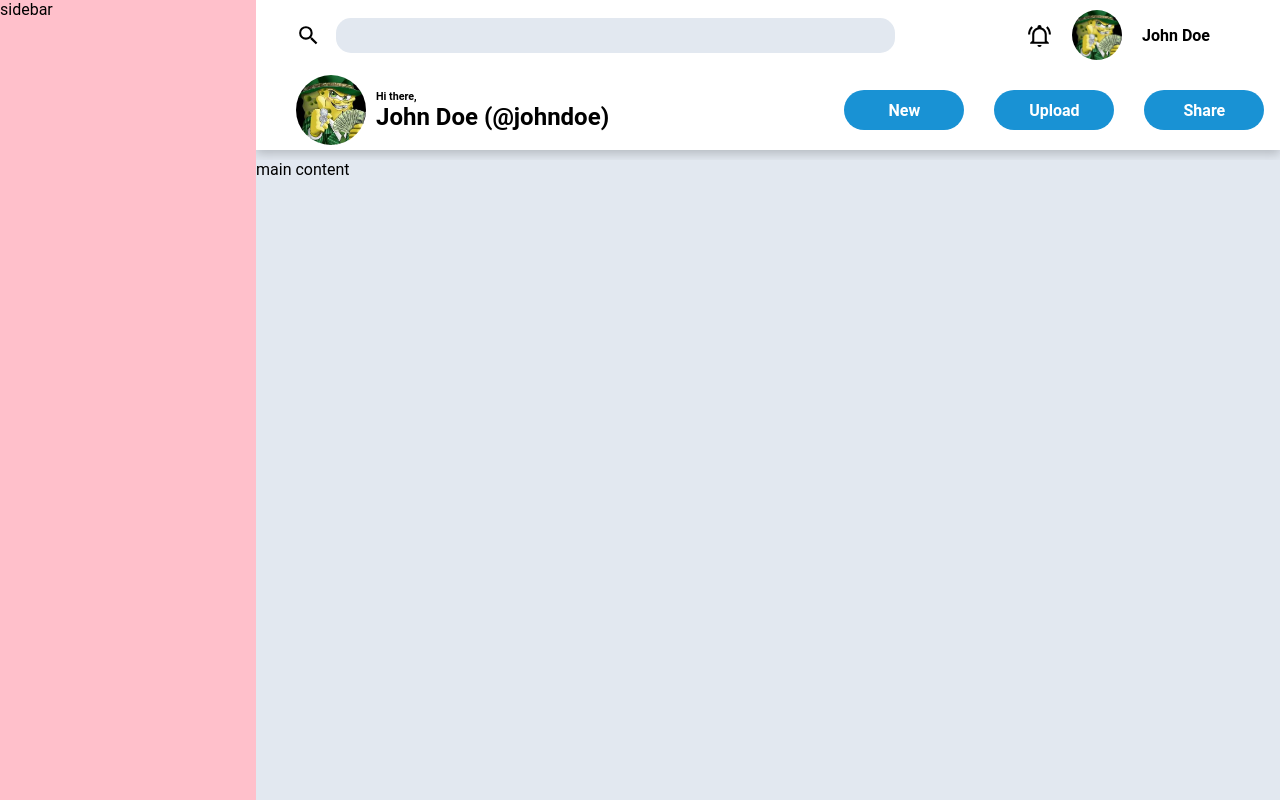
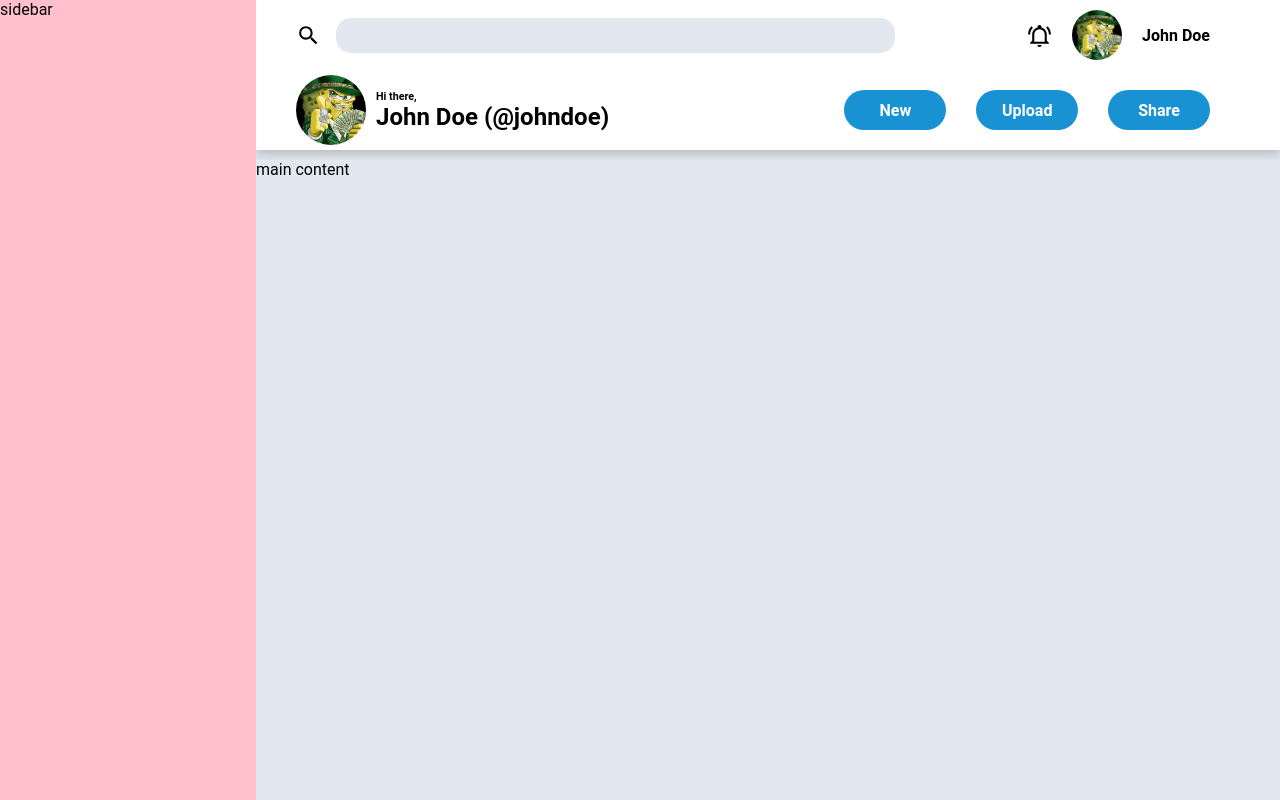
Before and after one commit to JemKeHU/admin-dashboard228, a plain HTML site: page index.html in a window 1280 px wide. Drawn offline with Linux system fonts and the light colour scheme.

Commit message:
fix button width issue

```diff
--- a/style.css
+++ b/style.css
@@ -94,6 +94,7 @@
     display: grid;
     grid-template-columns: 60% 40%;
     align-items: center;
+    justify-content: space-between;
 }
 
 .account-info {
@@ -105,14 +106,13 @@
 
 .button-container {
     display: grid;
-    grid-template-columns: auto auto auto;
+    grid-template-columns: 1fr 1fr 1fr;
     align-items: center;
     gap: 30px;
 }
 
 .button-container button {
     height: 40px;
-    width: 120px;
     border: none;
     border-radius: 25px;
     font-weight: 600;
```
